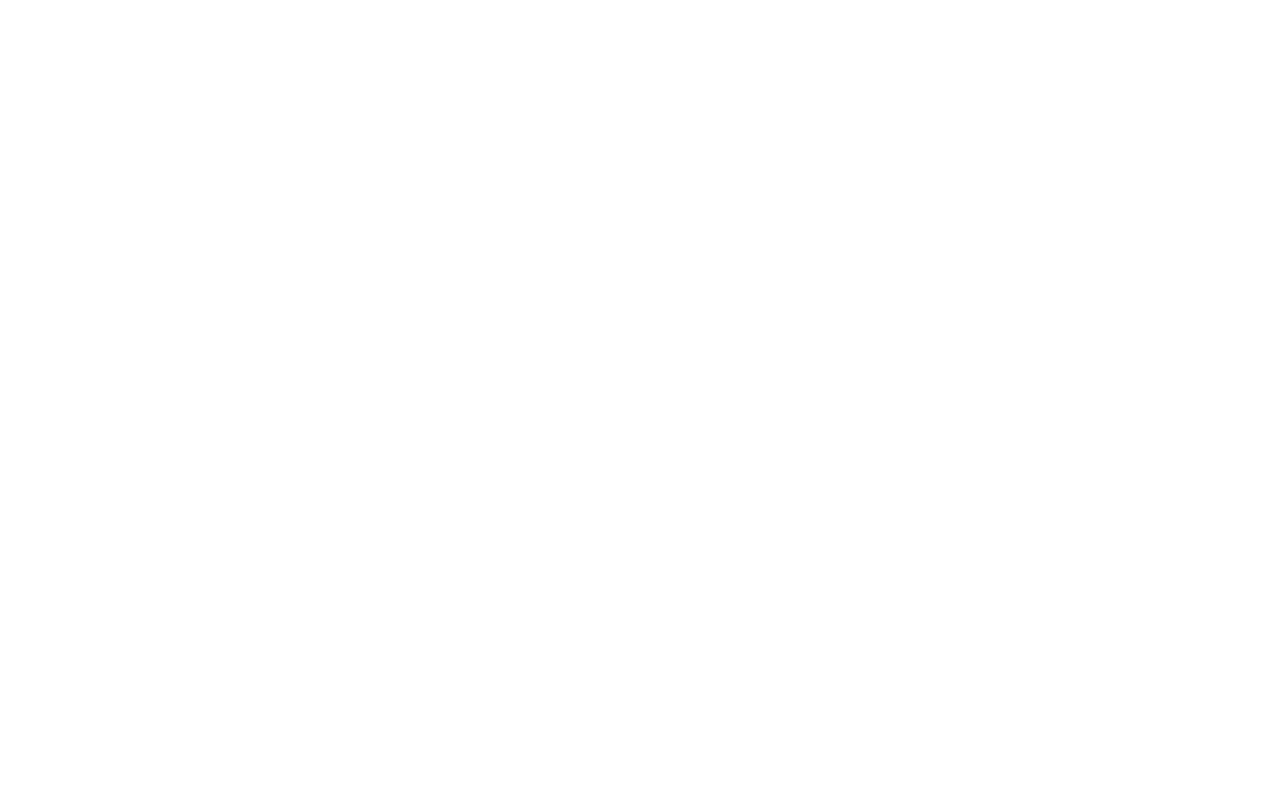
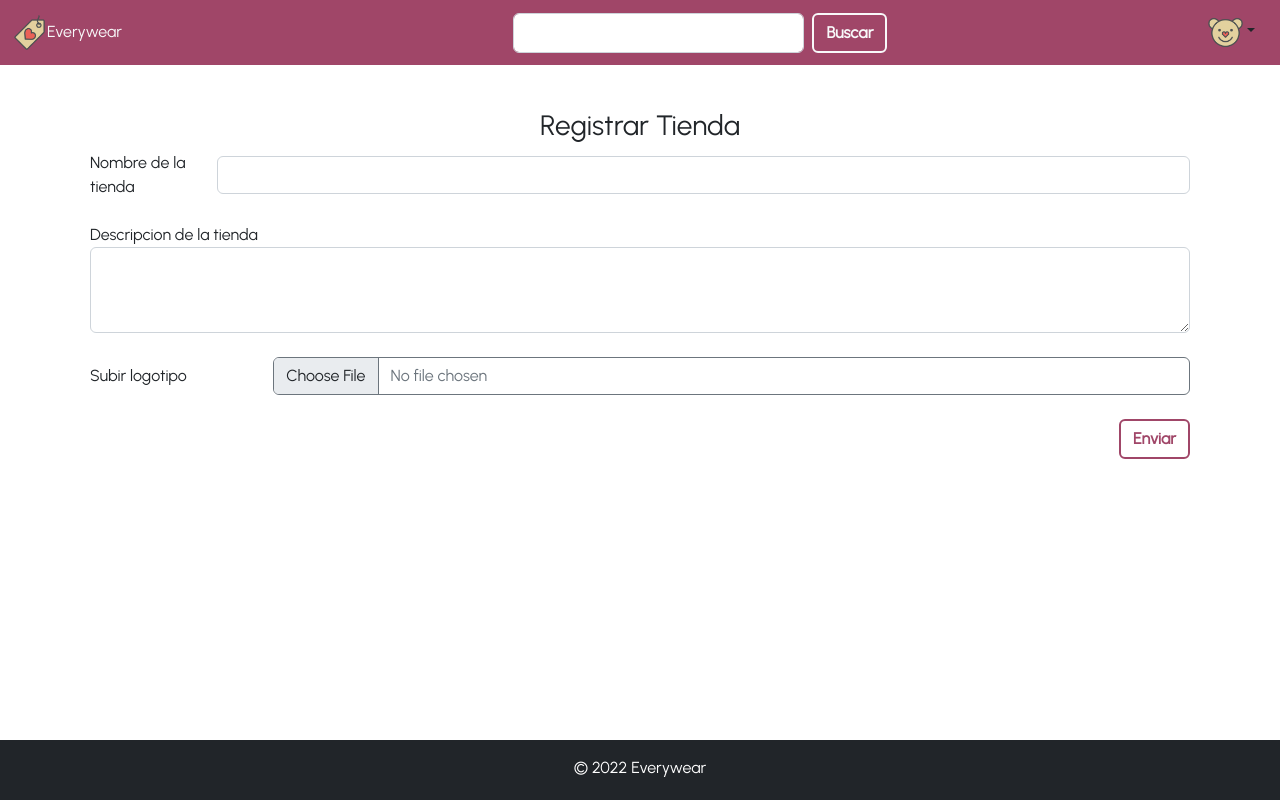
Before and after one commit to Marielele/Everywear, a React (Create React App) app in the folder client/: page /addshop in a window 1280 px wide. Before the commit this address had no page. Built offline with nearby package versions, Linux system fonts and the light colour scheme.

Commit message:
Creacion de tiendas

```diff
--- a/client/src/App.js
+++ b/client/src/App.js
@@ -5,6 +5,7 @@ import Signin from './pages/Signin';
 import Login from './pages/Login';
 import Profile from './pages/Profile';
 import Stores from './pages/Stores';
+import AddShop from './pages/AddShop';
 
 function App() {
   return (
@@ -15,6 +16,7 @@ function App() {
         <Route exact path="/login" element={<Login />} />
         <Route exact path="/profile" element={<Profile />} />
         <Route exact path="/stores" element={<Stores />} />
+        <Route exact path="/addshop" element={<AddShop />} />
       </Routes>
     </div>
   );
--- a/client/src/components/NavBar.js
+++ b/client/src/components/NavBar.js
@@ -59,14 +59,14 @@ export const NavBar = () => {
                                 </Link>
                             </li>
                             <li>
-                                <Link className="dropdown-item" to={`/addShop`}>
+                                <Link className="dropdown-item" to={`/addshop`}>
                                     Registrar Tienda
                                 </Link>
                             </li>
                             <li><hr className="dropdown-divider" /></li>
                             <li>
-                                <Link className="dropdown-item" to={`/myShop`}>
-                                    Mi Tienda
+                                <Link className="dropdown-item" to={`/myshops`}>
+                                    Mis Tiendas
                                 </Link>
                             </li>
                             <li><hr className="dropdown-divider" /></li>
--- a/client/src/pages/AddShop.js
+++ b/client/src/pages/AddShop.js
@@ -1,7 +1,70 @@
-import React from 'react'
+import React, { useState } from 'react'
+import { NavBar } from '../components/NavBar'
+import { LilFooter } from '../components/LilFooter'
+import uniqid from 'uniqid'
+import axios from 'axios'
+import { useNavigate } from 'react-router-dom'
 
 export default function AddShop() {
-  return (
-    <div>AddShop</div>
-  )
+
+    const navigate = useNavigate()
+
+    let activeUser = sessionStorage.getItem('activeUser');
+    activeUser = JSON.parse(activeUser);
+
+    const [nombre, setNombre] = useState('');
+    const [descripcion, setDescripcion] = useState('');
+
+    function createShop(){
+        var newShop = {
+            nombre: nombre,
+            descripcion: descripcion,
+            idTienda: 'SHOP' + uniqid(),
+            idU: activeUser.id
+        }
+        console.log(newShop)
+        axios.post('/api/shop/createshop', newShop).then(res => {
+            alert(res.data)
+            navigate(`/myshops`);
+            //console.log(res.data)
+        }).then(err => {console.log(err)})
+    }
+
+    return (
+        <div>
+            <NavBar />
+            <div className="Contenido container" id="Contenido4">
+                <br />
+                <div className="row rowEspaciado">
+                    <h3>Registrar Tienda</h3>
+                </div>
+                <div className="w-100">
+                    <form id="formNoticia" name="formNoticia">
+                        <div className="d-flex flex-row align-items-center" >
+                            <label htmlFor="txtTitulo">Nombre de la tienda</label>
+                            <input value={nombre} onChange={(e) => { setNombre(e.target.value) }} type="text" id="txtTitulo" name="txtTitulo" className="form-control" required maxLength="100" />
+                        </div> <br />
+                        <div className="" >
+                            <label htmlFor="">Descripcion de la tienda</label>
+                            <textarea value={descripcion} onChange={(e) => { setDescripcion(e.target.value) }} id="txtDescripcion" name="txtDescripcion" className="form-control" rows="3" required maxLength="250"></textarea>
+                        </div> <br />
+
+                        <div className="d-flex flex-row align-items-center rowEspaciado" id="AgregarArchivo" >
+                            <div className="col-2"><label>Subir logotipo</label></div>
+                            <input type="file" id="txtImagen" name="txtImagen" className="form-control btn btn-outline-secondary" />
+                        </div>
+                        <br />
+                        <p align="right">
+                            <button onClick={createShop} className="btn border border-2 btn-maincolor fw-bold" type="button">
+                                Enviar
+                            </button>
+                        </p>
+                    </form>
+                </div>
+                <img hidden src="Assets/images/spinner.svg" className="imagencarga" alt='Cargando...' />
+                <br />
+            </div>
+            <LilFooter />
+        </div>
+    )
 }
```
Also changed, not shown: 2 other files (tests, documents, lock files or other folders).
